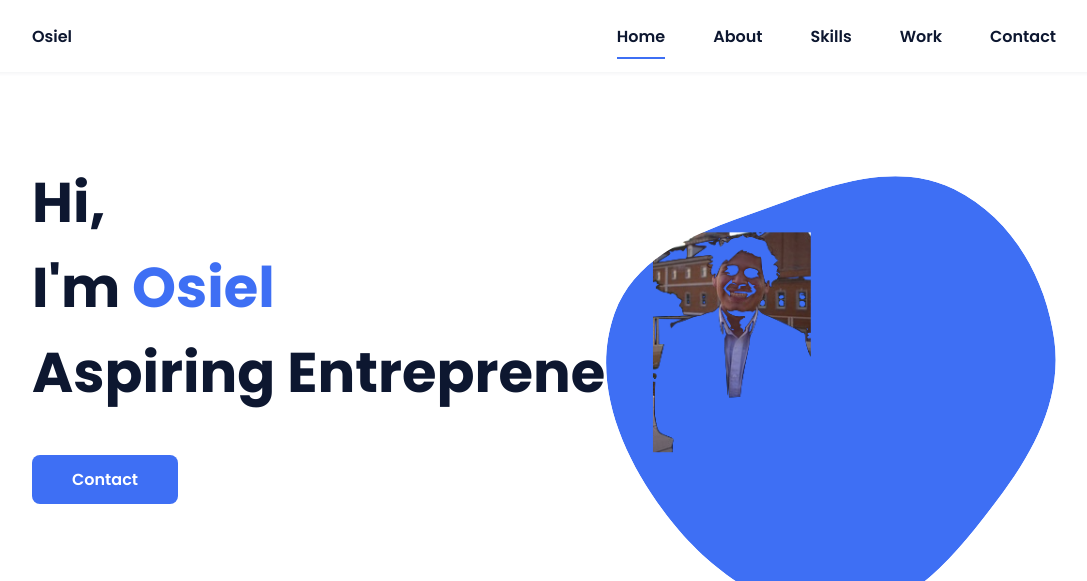
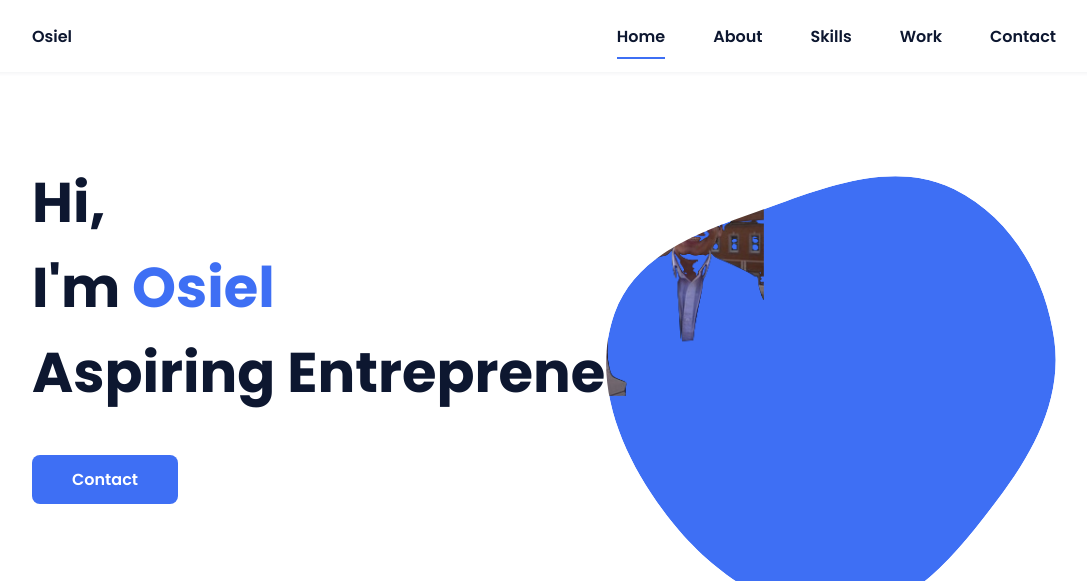
Before and after one commit to OCL21/Instagram_Content_Analysis_Python, a plain HTML site: page index.html in a window 1280 px wide. Shown: the top 581 px of the page, without its empty margins (96-1183 px from the left). Drawn offline with nearby package versions, Linux system fonts and the light colour scheme.

Commit message:
Update index.html

```diff
--- a/index.html
+++ b/index.html
@@ -57,7 +57,7 @@
                         </mask>
                         <g mask="url(#mask0)">
                             <path d="M9.19024 145.964C34.0253 76.5814 114.865 54.7299 184.111 29.4823C245.804 6.98884 311.86 -14.9503 370.735 14.143C431.207 44.026 467.948 107.508 477.191 174.311C485.897 237.229 454.931 294.377 416.506 344.954C373.74 401.245 326.068 462.801 255.442 466.189C179.416 469.835 111.552 422.137 65.1576 361.805C17.4835 299.81 -17.1617 219.583 9.19024 145.964Z"/>
-                            <image x="50" y="60" href="assets/profile.png"/>
+                            <image href="assets/profile.png"/>
                         </g>
                     </svg>
                 </div>
```
